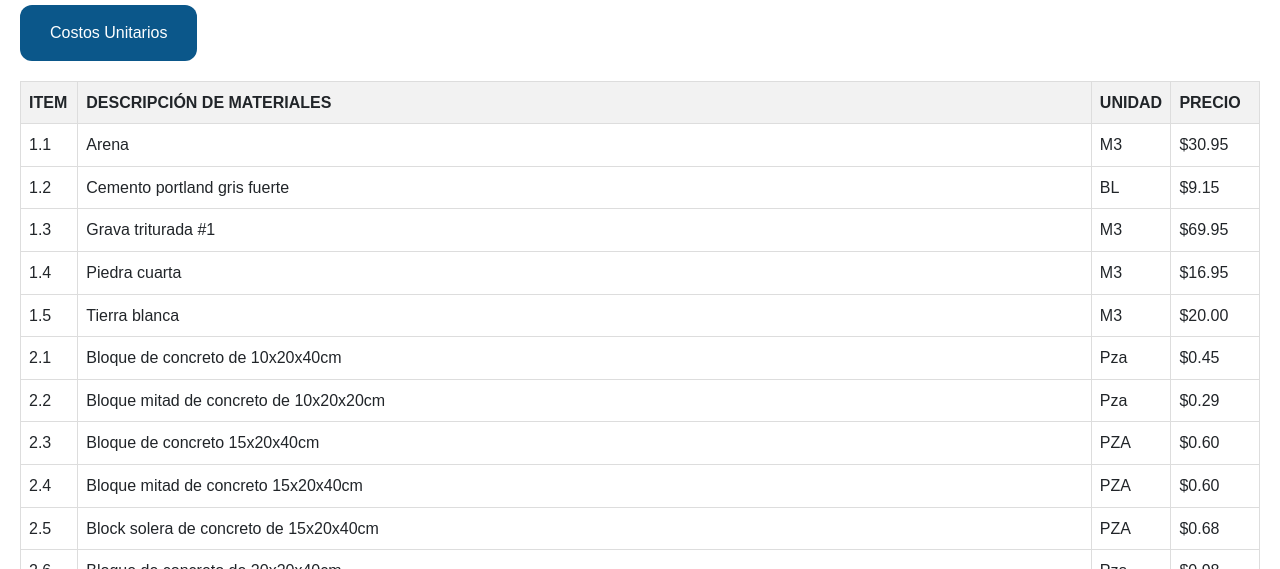
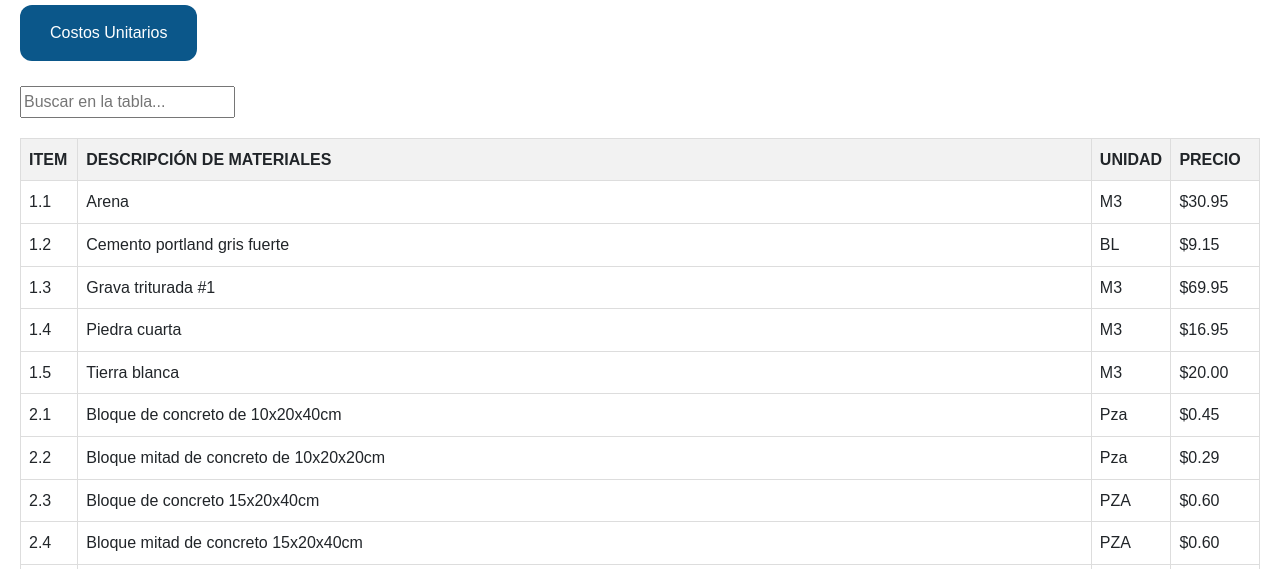
Before and after one commit to Costos-Unitarios/web, a plain HTML site: page materiales.html in a window 1280 px wide. Shown: the part 231-800 px from the top of the page. Drawn offline with nearby package versions, Linux system fonts and the light colour scheme.

Commit message:
Buscador Update materiales.html

```diff
--- a/materiales.html
+++ b/materiales.html
@@ -38,7 +38,9 @@
     <h1 style="color: white;">Descripción de Materiales</h1>
     <a href="index.html" class="boton">Costos Unitarios</a>
 </header>
+<br>
 
+    <input type="text" id="buscador" placeholder="Buscar en la tabla...">
 
 <table>
     <thead>
```
